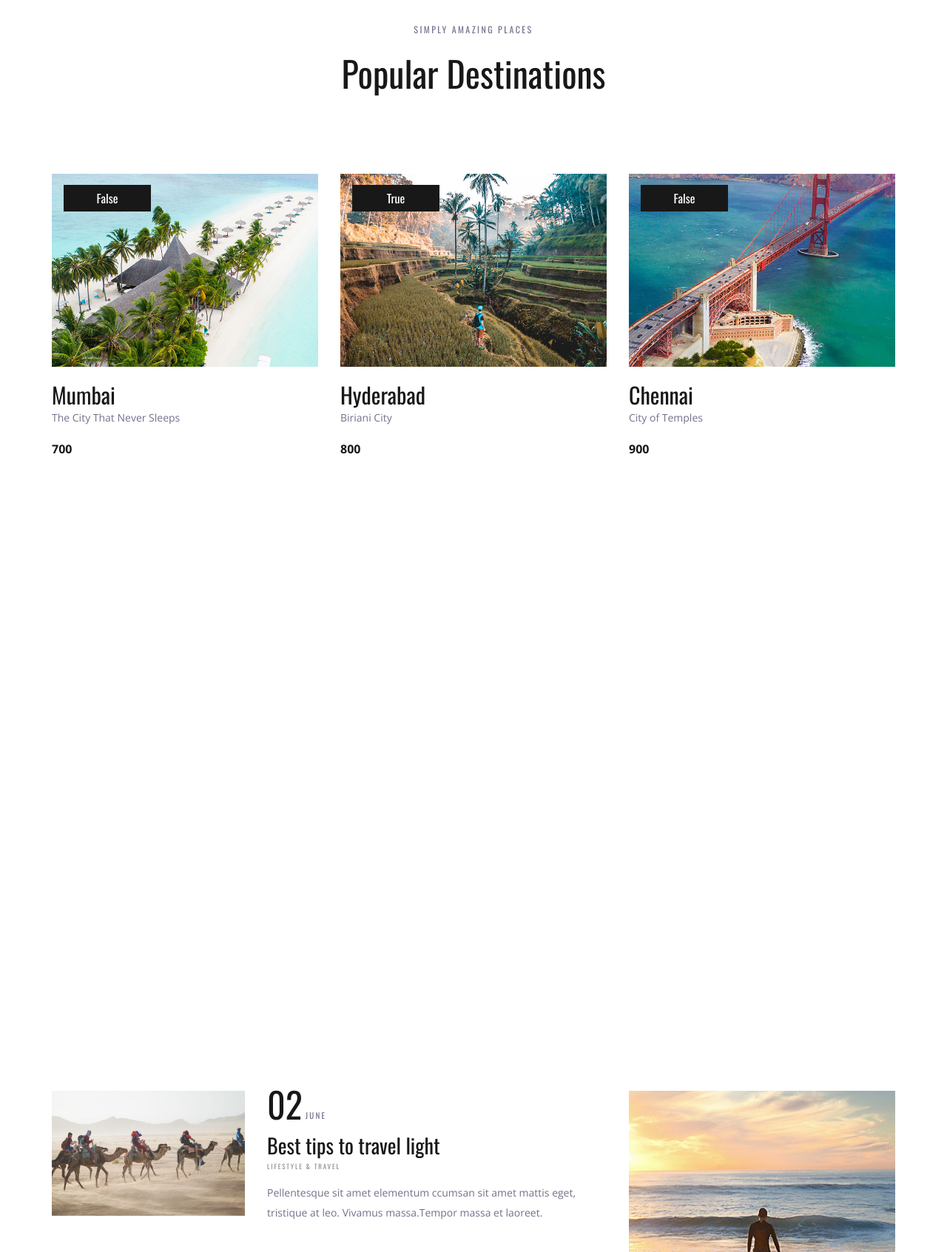
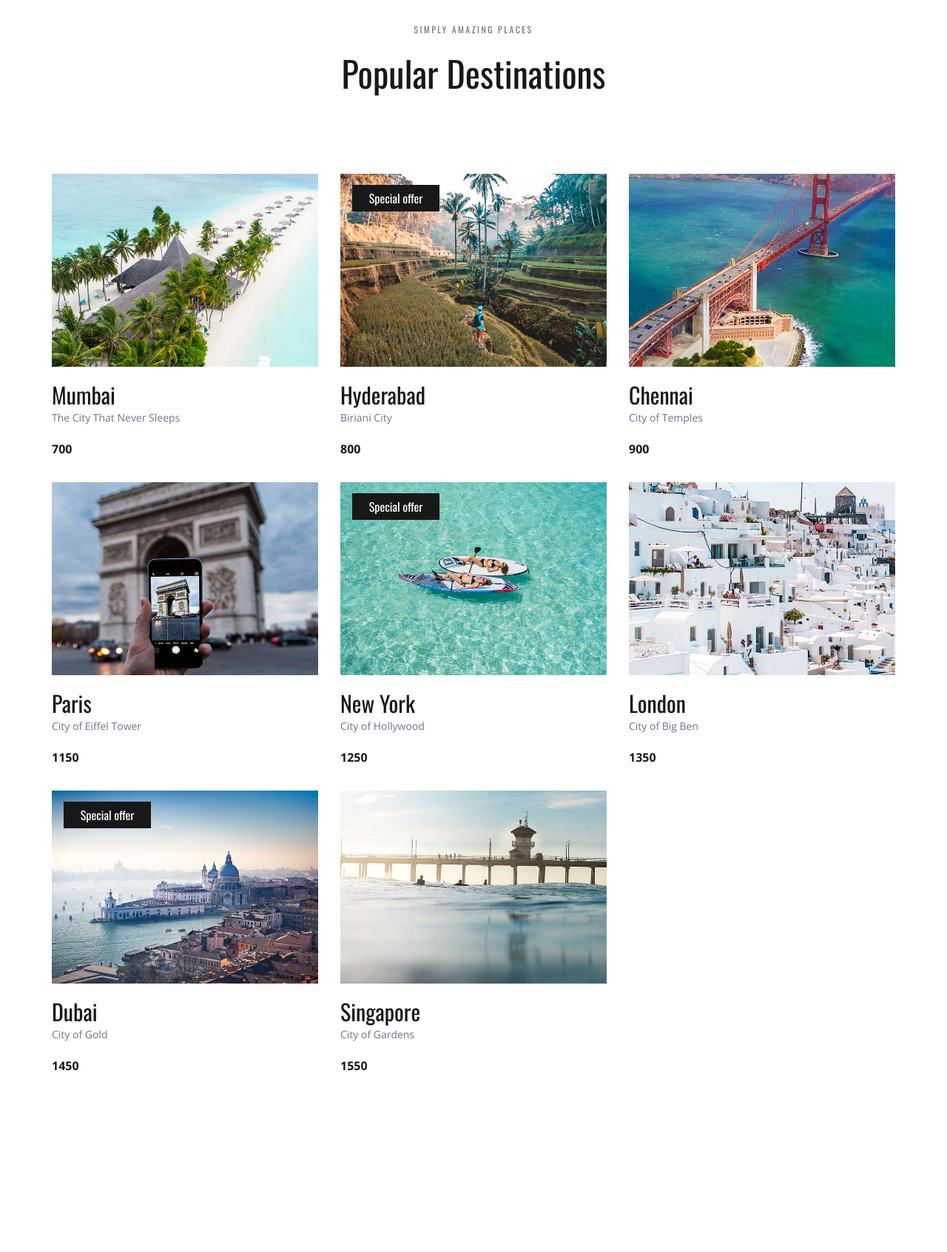
Before and after one commit to emichelkhan/django-tutorial, a Django app: page / in a window 1280 px wide. Shown: the part 1250-2943 px from the top of the page at 74% size. Run offline with Django 4.2, Linux system fonts and the light colour scheme; some libraries are stand-ins or nearby versions.

Commit message:
separate destination
separtae destination from index to be re used.

```diff
--- a/templates/index.html
+++ b/templates/index.html
@@ -233,25 +233,7 @@
 					<div class="col">
 						<div class="destinations_container item_grid">
 
-	                        {% for dest in dests %}
-							<!-- Destination -->
-							<div class="destination item">
-								<div class="destination_image">
-									<img src="{{ baseUrl }}/{{ dest.img }}" alt="image">
-									<div class="spec_offer text-center"><a href="#">{{ dest.offer}}</a></div>
-								</div>
-								<div class="destination_content">
-									<div class="destination_title"><a href="destinations.html">{{ dest.name }}</a>
-									</div>
-									<div class="destination_subtitle">
-										<p>{{ dest.desc }}</p>
-									</div>
-									<div class="destination_price">{{ dest.price }}</div>
-								</div>
-							</div>
-                            {% endfor %}
-
-
+	                        {% include "information/dest.html" %}
 
 
 						</div>
--- /dev/null
+++ b/templates/information/dest.html
@@ -0,0 +1,20 @@
+{% for dest in dests %}
+							<!-- Destination -->
+							<div class="destination item">
+								<div class="destination_image">
+									<img src="{{ baseUrl }}/{{ dest.img }}" alt="image">
+
+                                    {% if dest.offer %}
+									<div class="spec_offer text-center"><a href="#">Special offer</a></div>
+                                    {% endif %}
+								</div>
+								<div class="destination_content">
+									<div class="destination_title"><a href="destinations.html">{{ dest.name }}</a>
+									</div>
+									<div class="destination_subtitle">
+										<p>{{ dest.desc }}</p>
+									</div>
+									<div class="destination_price">{{ dest.price }}</div>
+								</div>
+							</div>
+                            {% endfor %}
--- a/travello/models.py
+++ b/travello/models.py
@@ -7,4 +7,4 @@
     img = models.ImageField(upload_to='pics')
     desc = models.TextField()
     price = models.IntegerField()
-    offer = models.BooleanField(default=False)
+    offer = models.BooleanField()
--- a/travello/views.py
+++ b/travello/views.py
@@ -5,7 +5,6 @@
 
 # Create your views here.
 def index(request):
-
     dest1 = Destination()
     dest1.name = 'Mumbai'
     dest1.desc = 'The City That Never Sleeps'
@@ -27,7 +26,41 @@
     dest3.img = 'destination_3.jpg'
     dest3.offer = False
 
-    dests = [dest1, dest2, dest3]
+    dest4 = Destination()
+    dest4.name = 'Paris'
+    dest4.desc = 'City of Eiffel Tower'
+    dest4.price = 1150
+    dest4.img = 'destination_4.jpg'
+    dest4.offer = False
 
+    dest5 = Destination()
+    dest5.name = 'New York'
+    dest5.desc = 'City of Hollywood'
+    dest5.price = 1250
+    dest5.img = 'destination_5.jpg'
+    dest5.offer = True
+
+    dest6 = Destination()
+    dest6.name = 'London'
+    dest6.desc = 'City of Big Ben'
+    dest6.price = 1350
+    dest6.img = 'destination_6.jpg'
+    dest6.offer = False
+
+    dest7 = Destination()
+    dest7.name = 'Dubai'
+    dest7.desc = 'City of Gold'
+    dest7.price = 1450
+    dest7.img = 'destination_7.jpg'
+    dest7.offer = True
+
+    dest8 = Destination()
+    dest8.name = 'Singapore'
+    dest8.desc = 'City of Gardens'
+    dest8.price = 1550
+    dest8.img = 'destination_8.jpg'
+    dest8.offer = False
+
+    dests = [dest1, dest2, dest3, dest4, dest5, dest6, dest7, dest8]
 
     return render(request, 'index.html', {'dests': dests})
```
